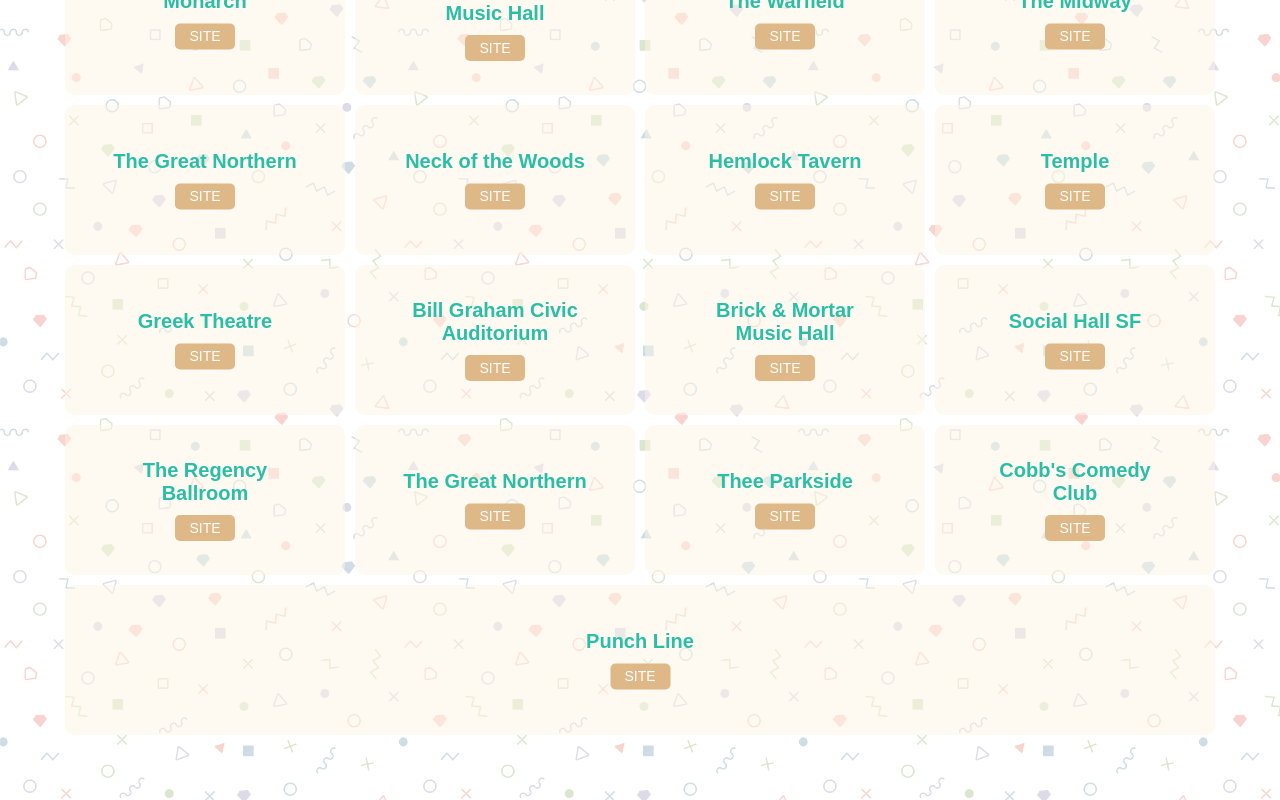
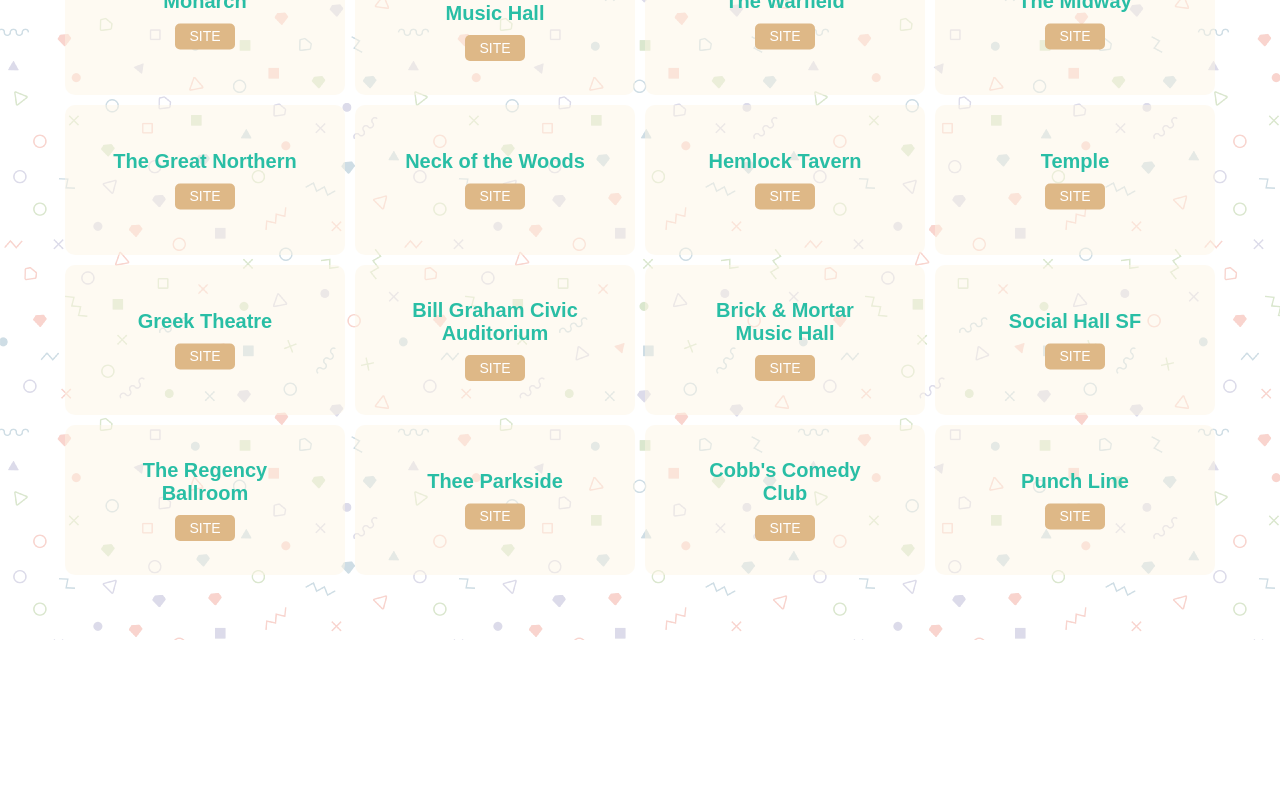
Before and after one commit to jmsmrgn/venues, a React app: page / in a window 1280 px wide. Shown: the part 660-1460 px from the top of the page. After the commit the page ends 1300 px from the top, so only its background shows below. Built offline with nearby package versions, Linux system fonts and the light colour scheme.

Commit message:
Remove duplicate

```diff
--- a/src/App.js
+++ b/src/App.js
@@ -239,12 +239,6 @@
               site="songkick"
             />
             <VenueCard
-              venueName="The Great Northern"
-              venueID="3366109"
-              venueUrl="http://www.thegreatnorthernsf.com/"
-              site="songkick"
-            />
-            <VenueCard
               venueName="Thee Parkside"
               venueID="258"
               venueUrl="http://www.theeparkside.com/"
```
